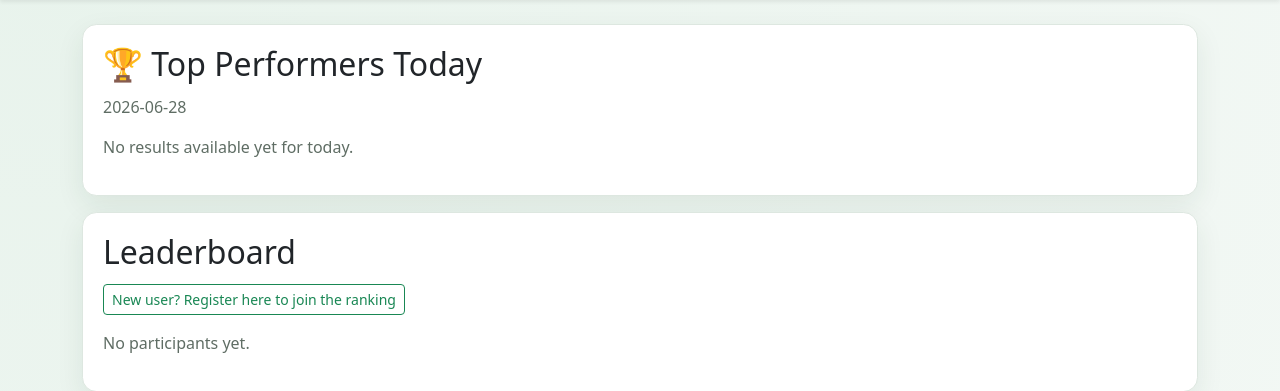
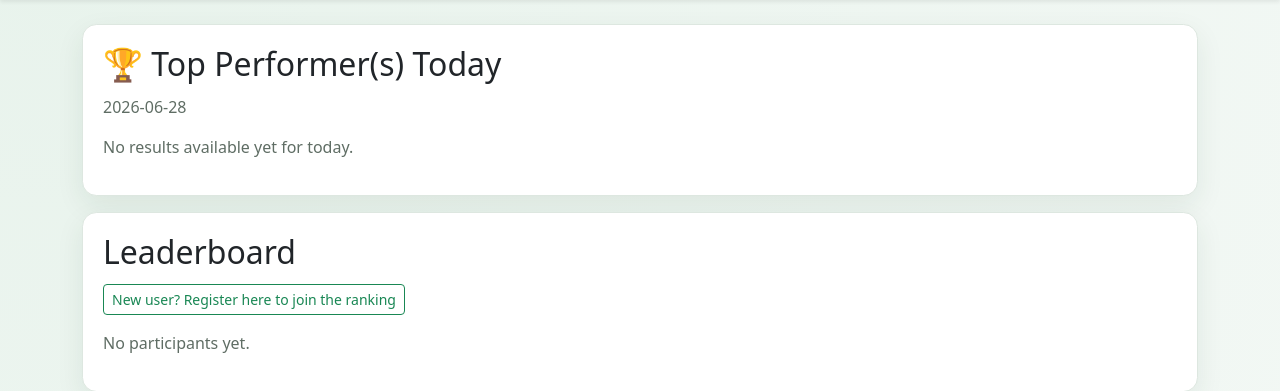
Before and after one commit to kevinmvp/wc-game, a PHP site: page / in a window 1280 px wide. Shown: the part 56-447 px from the top of the page. Run offline with PHP 8.4, Linux system fonts and the light colour scheme; data comes from the database, SQL or seed files in the repository; data that the repository does not hold is empty.

Commit message:
update label

```diff
--- a/app/Views/home/index.php
+++ b/app/Views/home/index.php
@@ -36,7 +36,7 @@ $truncateTeamName = static function (string $team): string {
 };
 ?>
 <section class="panel">
-    <h2>🏆 Top Performers Today</h2>
+    <h2>🏆 Top Performer(s) Today</h2>
     <p class="muted"><?= htmlspecialchars($today, ENT_QUOTES, 'UTF-8'); ?></p>
     <?php if ($topPerformersToday === []): ?>
         <p class="muted">No results available yet for today.</p>
```
